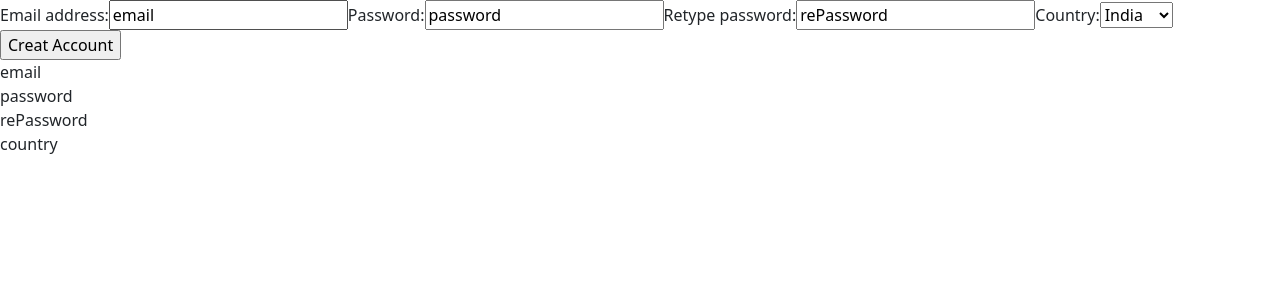
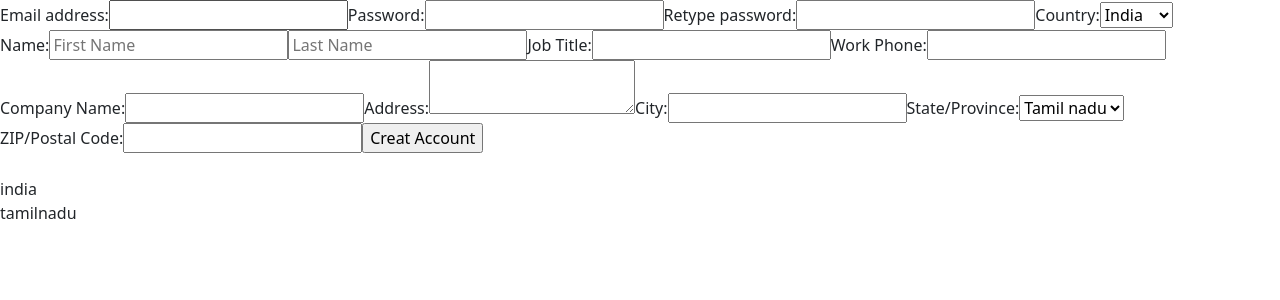
Before and after one commit to gcmanojbabu/ReactPractice-2, a React (Create React App) app: page / in a window 1280 px wide. Shown: the top 300 px of the page. Built offline with nearby package versions, Linux system fonts and the light colour scheme.

Commit message:
feat: Update

```diff
--- a/src/App.js
+++ b/src/App.js
@@ -9,10 +9,19 @@ export default class App extends Component {
     super(props)
     this.state = {
       formObj: {
-        email: 'email',
-        password: 'password',
-        rePassword: 'rePassword',
+        email: '',
+        password: '',
+        rePassword: '',
         country: 'india',
+        firstName: '',
+        lastName: '',
+        jobTitle: '',
+        workPhone: '',
+        companyName: '',
+        address: '',
+        city: '',
+        state: 'tamilnadu',
+        zipcode: '',
       }
     }
   }
@@ -24,6 +33,15 @@ export default class App extends Component {
     tempObj.password = e.target.name === 'passwordField' ? e.target.value : this.state.formObj['password'];
     tempObj.rePassword = e.target.name === 'rePasswordField' ? e.target.value : this.state.formObj['rePassword'];
     tempObj.country = e.target.name === 'countryField' ? e.target.value : this.state.formObj['country'];
+    tempObj.firstName = e.target.name === 'firstNameField' ? e.target.value : this.state.formObj['firstName'];
+    tempObj.lastName = e.target.name === 'lastNameField' ? e.target.value : this.state.formObj['lastName'];
+    tempObj.jobTitle = e.target.name === 'jobTitleField' ? e.target.value : this.state.formObj['jobTitle'];
+    tempObj.workPhone = e.target.name === 'workPhoneField' ? e.target.value : this.state.formObj['workPhone'];
+    tempObj.companyName = e.target.name === 'companyNameField' ? e.target.value : this.state.formObj['companyName'];
+    tempObj.address = e.target.name === 'addressField' ? e.target.value : this.state.formObj['address'];
+    tempObj.city = e.target.name === 'cityField' ? e.target.value : this.state.formObj['city'];
+    tempObj.state = e.target.name === 'stateField' ? e.target.value : this.state.formObj['state'];
+    tempObj.zipcode = e.target.name === 'zipcodeField' ? e.target.value : this.state.formObj['zipcode'];
 
     this.setState({ formObj: tempObj })
     console.log(tempObj);
@@ -54,15 +72,44 @@ export default class App extends Component {
             <option value="france">France</option>
           </select>
         </label>
+        <label>Name:
+          <input placeholder="First Name" name="firstNameField" type="text" value={this.state.formObj['firstName']} onChange={this.handleChange} />
+          <input placeholder="Last Name" name="lastNameField" type="text" value={this.state.formObj['lastName']} onChange={this.handleChange} />
+        </label>
+        <label>Job Title:
+          <input name="jobTitleField" type="text" value={this.state.formObj['jobTitle']} onChange={this.handleChange} />
+        </label>
+        <label>Work Phone:
+          <input name="workPhoneField" type="text" value={this.state.formObj['workPhone']} onChange={this.handleChange} />
+        </label>
+        <label>Company Name:
+          <input name="companyNameField" type="text" value={this.state.formObj['companyName']} onChange={this.handleChange} />
+        </label>
+        <label>Address:
+          <textarea name="addressField" type="text" value={this.state.formObj['address']} onChange={this.handleChange} />
+        </label>
+        <label>City:
+          <input name="cityField" type="text" value={this.state.formObj['city']} onChange={this.handleChange} />
+        </label>
+        <label>State/Province:
+          <select name="stateField" value={this.state.formObj['state']} onChange={this.handleChange}>
+            <option value="kerala">Kerala</option>
+            <option value="tamilnadu">Tamil nadu</option>
+            <option value="kernadaga">Kernadaga</option>
+            <option value="andhra">Andhra</option>
+          </select>
+        </label>
+        <label>ZIP/Postal Code:
+          <input name="zipcodeField" type="text" value={this.state.formObj['zipcode']} onChange={this.handleChange} />
+        </label>
 
         < input type="submit" value="Creat Account" />
       </form >
-      {/* {this.state.formObj['password']} */}
 
-
+      <br></br>
       <div>
         {Object.keys(this.state.formObj).map((i, index) => {
-          return <div>{i}</div>
+          return <div key={index}>{this.state.formObj[i]}</div>
         })}
       </div>
     </div >
```
